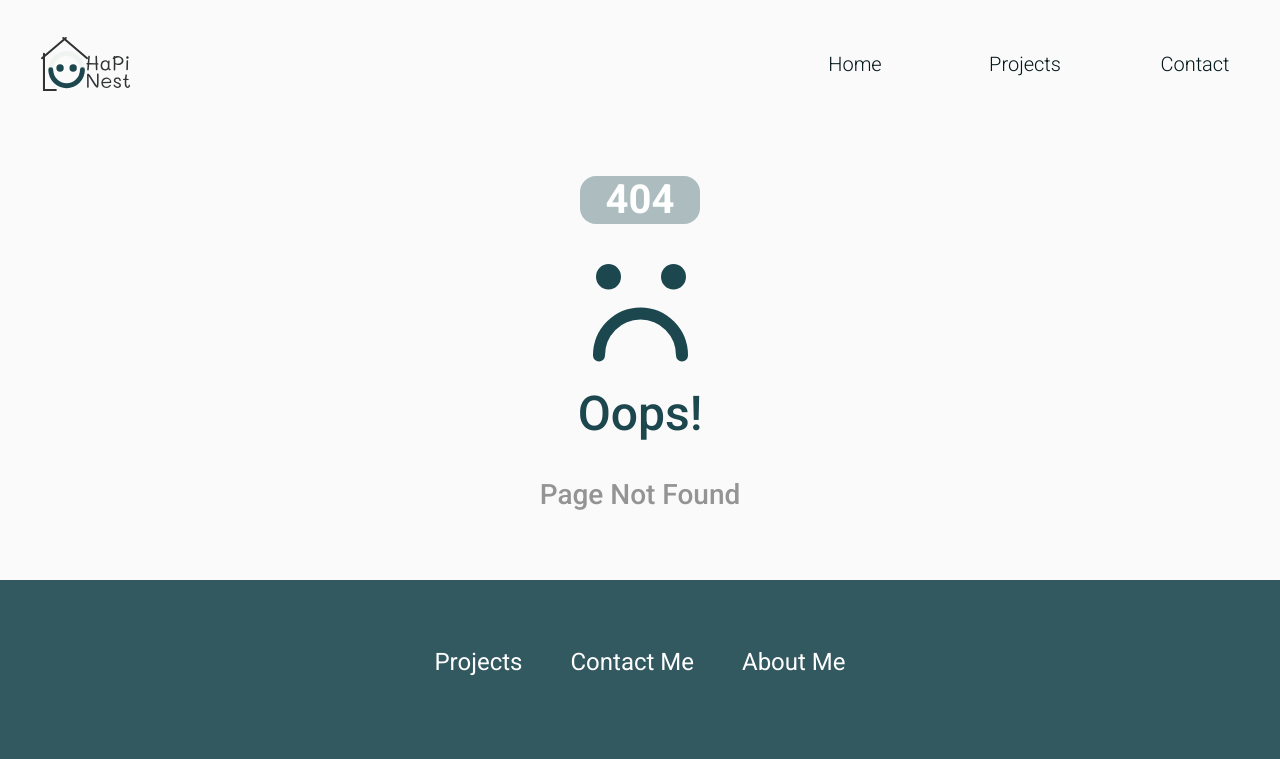
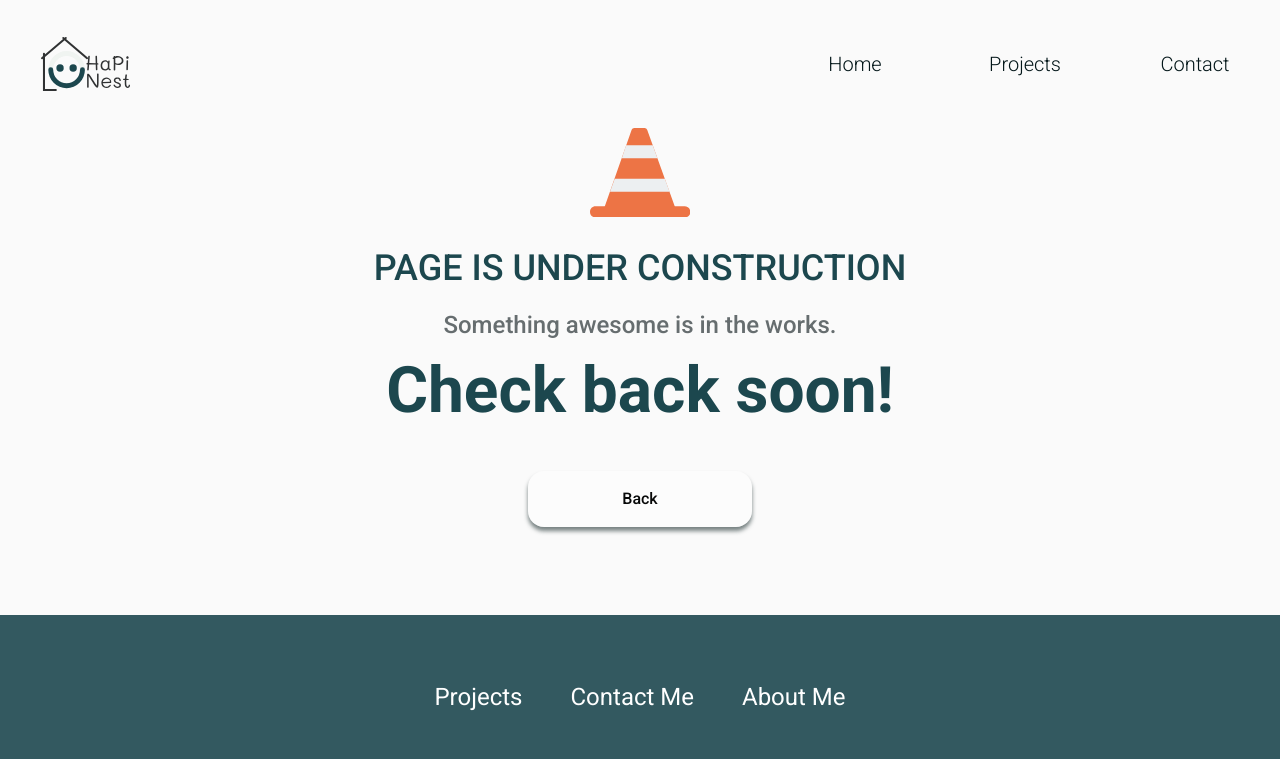
Before and after one commit to Aptia-Rahgozar/HaPiNest, a React (Vite) app: page /underConstruction in a window 1280 px wide. Before the commit this address had no page. Shown: the top 759 px of the page. Built offline with nearby package versions, Linux system fonts and the light colour scheme.

Commit message:
Created and connected UnderConstruction.jsx

```diff
--- a/src/assets/index.js
+++ b/src/assets/index.js
@@ -50,3 +50,4 @@ export { default as nest } from "./images/nest.jpg";
 export { default as project01DesignProcess } from "./images/project-01-design-process.jpg";
 export { default as play } from "./images/play.jpg";
 export { default as project01MobileHero } from "./images/project01-mobile-hero.jpg";
+export { default as cone } from "./images/cone.svg";
--- a/src/data/ProjectsData.js
+++ b/src/data/ProjectsData.js
@@ -17,20 +17,21 @@ const slides = [
     image: projectCoverSmall02,
     title: "Mobile Finance App",
     subtitle: "A Course Project",
-    url: "",
+    url: "/underConstruction",
     mobileApp: true,
   },
   {
     image: projectCoverSmall03,
     title: "Visual Design\nShowcase",
     subtitle: "Various Projects",
-    url: "",
+    url: "/underConstruction",
     mobileApp: false,
   },
   {
     image: projectCoverSmall04,
     title: "Personal Portfolio\nWebsite",
     subtitle: "A Real Personal Project",
+    url: "/underConstruction",
     mobileApp: false,
   },
 ];
--- /dev/null
+++ b/src/pages/UnderConstruction.jsx
@@ -0,0 +1,29 @@
+import { useNavigate } from "react-router";
+import { useTitle } from "../hooks/useTitle";
+import { cone } from "../assets";
+
+export const UnderConstruction = ({ title }) => {
+  useTitle(title);
+  const navigate = useNavigate();
+
+  return (
+    <div className="flex flex-col items-center">
+      <img src={cone} alt="traffic cone" />
+      <p className="text-primaryDark font-medium text-[20px] min-[768px]:text-[36px] mt-6 text-center">
+        PAGE IS UNDER CONSTRUCTION
+      </p>
+      <p className="text-grayDark font-medium min-[768px]:text-[24px] mt-3">
+        Something awesome is in the works.
+      </p>
+      <p className="text-primaryDark font-bold text-[38px] min-[768px]:text-[64px] ">
+        Check back soon!
+      </p>
+      <button
+        onClick={() => navigate(-1)}
+        className="flex justify-center items-center button-primary-big mx-auto mt-8 mb-14"
+      >
+        Back
+      </button>
+    </div>
+  );
+};
--- a/src/pages/index.js
+++ b/src/pages/index.js
@@ -4,3 +4,4 @@ export { AboutMe } from "./AboutMe";
 export { Project01 } from "./projects/Project01";
 export { Project02 } from "./projects/Project02";
 export { PageNotFound } from "./PageNotFound";
+export { UnderConstruction } from "./UnderConstruction";
--- a/src/routes/AllRoutes.jsx
+++ b/src/routes/AllRoutes.jsx
@@ -7,6 +7,7 @@ import {
   Project01,
   Project02,
   PageNotFound,
+  UnderConstruction,
 } from "../pages";
 
 import { slides } from "../data/ProjectsData";
@@ -23,6 +24,10 @@ export const AllRoutes = () => {
         <Route path="projects/01" element={<Project01 title="Project 01" />} />
         <Route path="projects/02" element={<Project02 title="Project02" />} />
         <Route path="aboutMe" element={<AboutMe title="About Me" />} />
+        <Route
+          path="underConstruction"
+          element={<UnderConstruction title="Page Under Construction" />}
+        />
         <Route path="*" element={<PageNotFound title="Page Not Found" />} />
       </Routes>
     </>
```
Also changed, not shown: src/assets/images/cone.svg (added).
